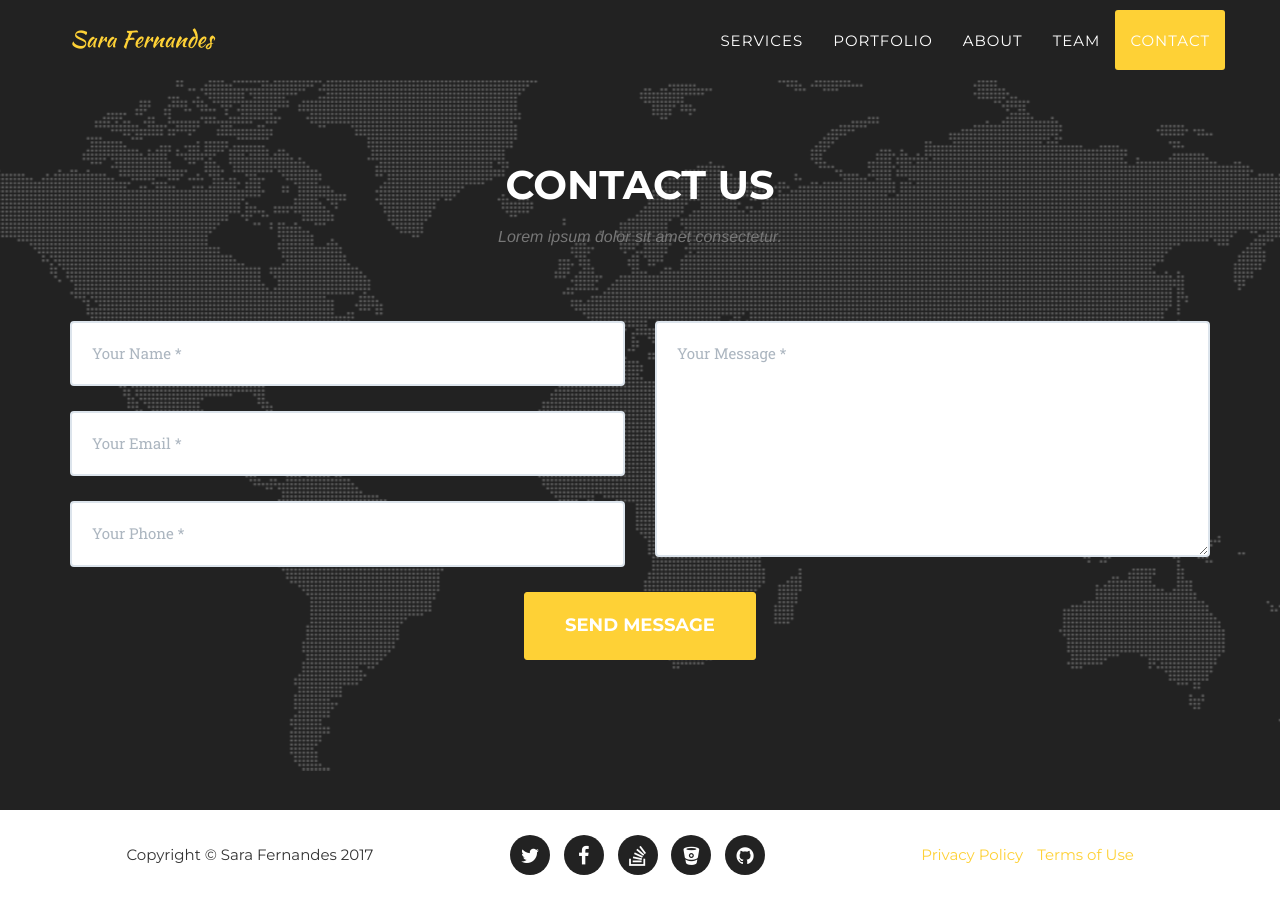
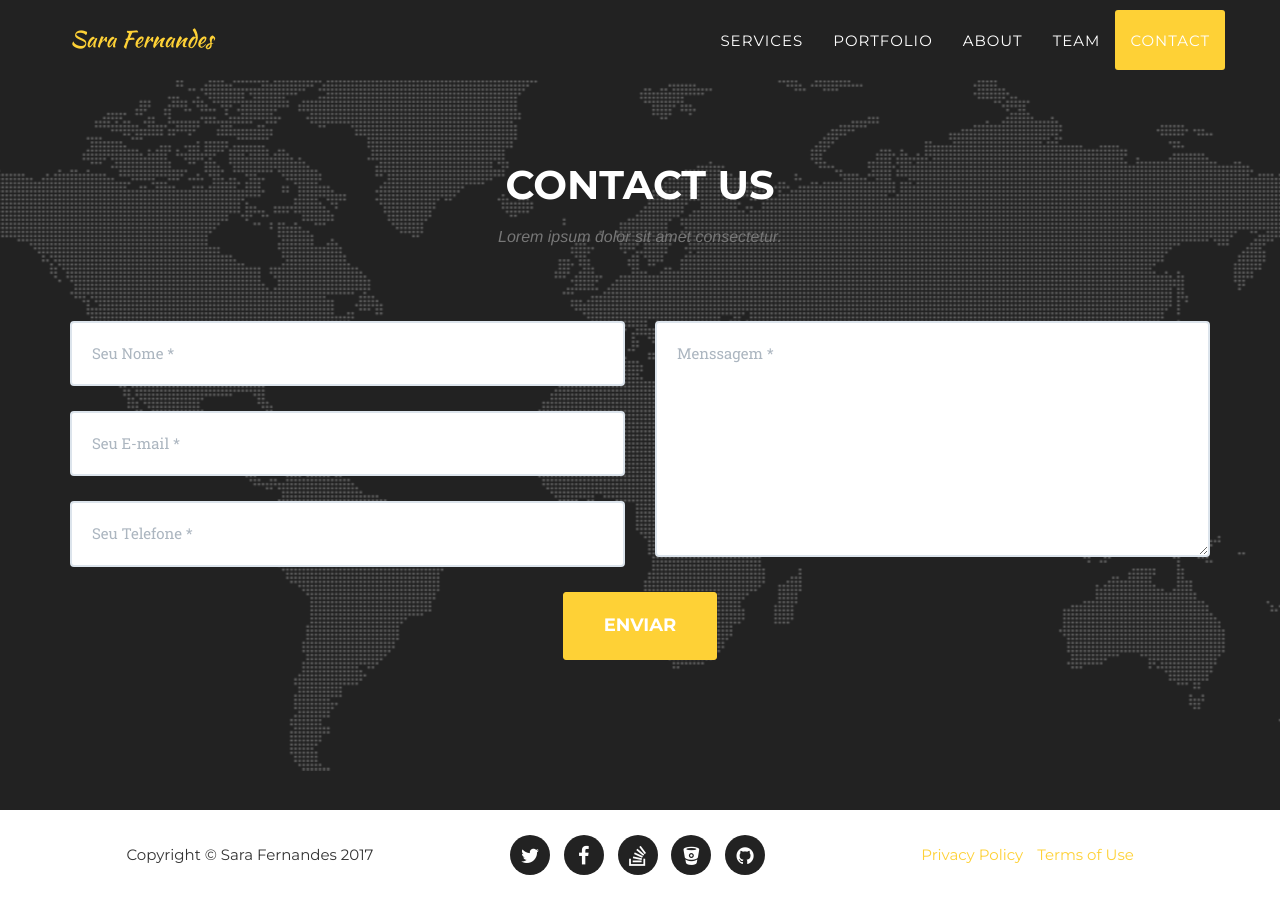
Before and after one commit to SaraFernandes/sarafernandes.github.io, a Jekyll site: the page built from index.html, in a window 1280 px wide and 900 px high, scrolled down 5636 px. Built offline with Jekyll 4.4.1, drawn with Linux system fonts in a browser that asks for light colours; some web fonts are replaced.

Commit message:
Update contact.html

```diff
--- a/_includes/contact.html
+++ b/_includes/contact.html
@@ -12,28 +12,28 @@
                         <div class="row">
                             <div class="col-md-6">
                                 <div class="control-group form-group">
-                                    <input type="text" class="form-control" placeholder="Your Name *" id="name" required data-validation-required-message="Please enter your name.">
+                                    <input type="text" class="form-control" placeholder="Seu Nome *" id="name" required data-validation-required-message="Please enter your name.">
                                     <p class="help-block text-danger"></p>
                                 </div>
                                 <div class="control-group form-group">
-                                    <input type="email" class="form-control" placeholder="Your Email *" id="email" required data-validation-required-message="Please enter your email address.">
+                                    <input type="email" class="form-control" placeholder="Seu E-mail *" id="email" required data-validation-required-message="Please enter your email address.">
                                     <p class="help-block text-danger"></p>
                                 </div>
                                 <div class="control-group form-group">
-                                    <input type="tel" class="form-control" placeholder="Your Phone *" id="phone" required data-validation-required-message="Please enter your phone number.">
+                                    <input type="tel" class="form-control" placeholder="Seu Telefone *" id="phone" required data-validation-required-message="Please enter your phone number.">
                                     <p class="help-block text-danger"></p>
                                 </div>
                             </div>
                             <div class="col-md-6">
                                 <div class="control-group form-group">
-                                    <textarea class="form-control" placeholder="Your Message *" id="message" required data-validation-required-message="Please enter a message."></textarea>
+                                    <textarea class="form-control" placeholder="Menssagem *" id="message" required data-validation-required-message="Please enter a message."></textarea>
                                     <p class="help-block text-danger"></p>
                                 </div>
                             </div>
                             <div class="clearfix"></div>
                             <div class="col-lg-12 text-center">
                                 <div id="success"></div>
-                                <button type="submit" class="btn btn-xl">Send Message</button>
+                                <button type="submit" class="btn btn-xl">Enviar</button>
                             </div>
                         </div>
                     </form>
```
